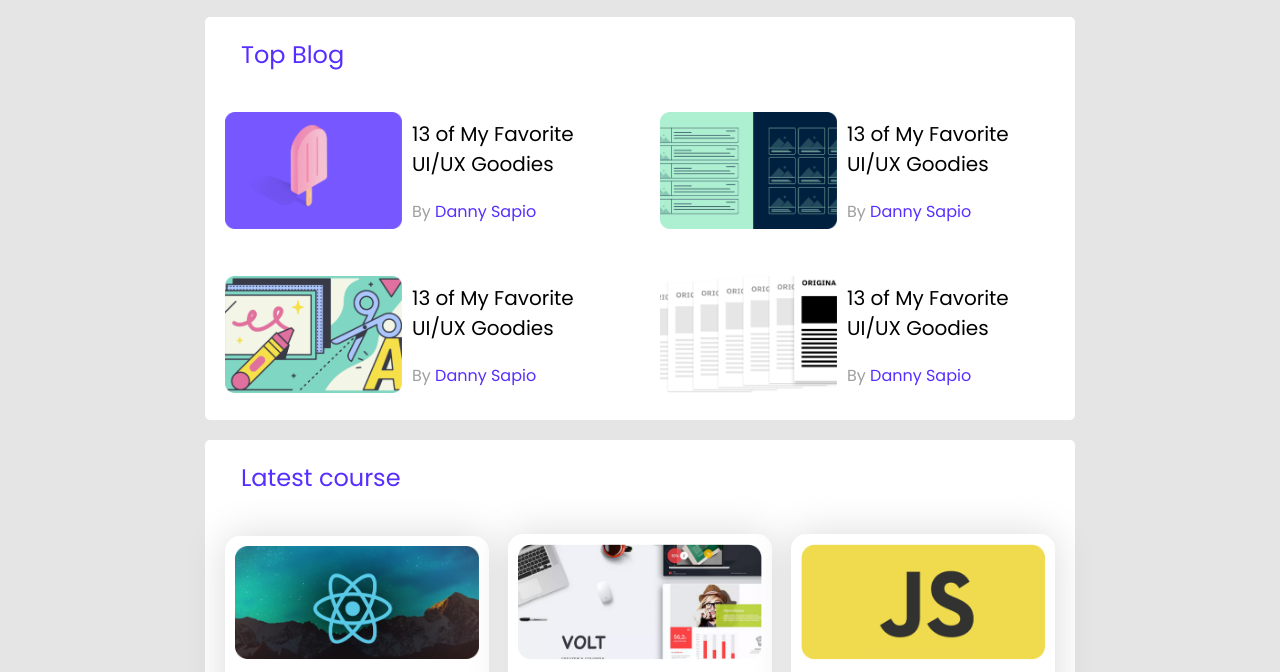
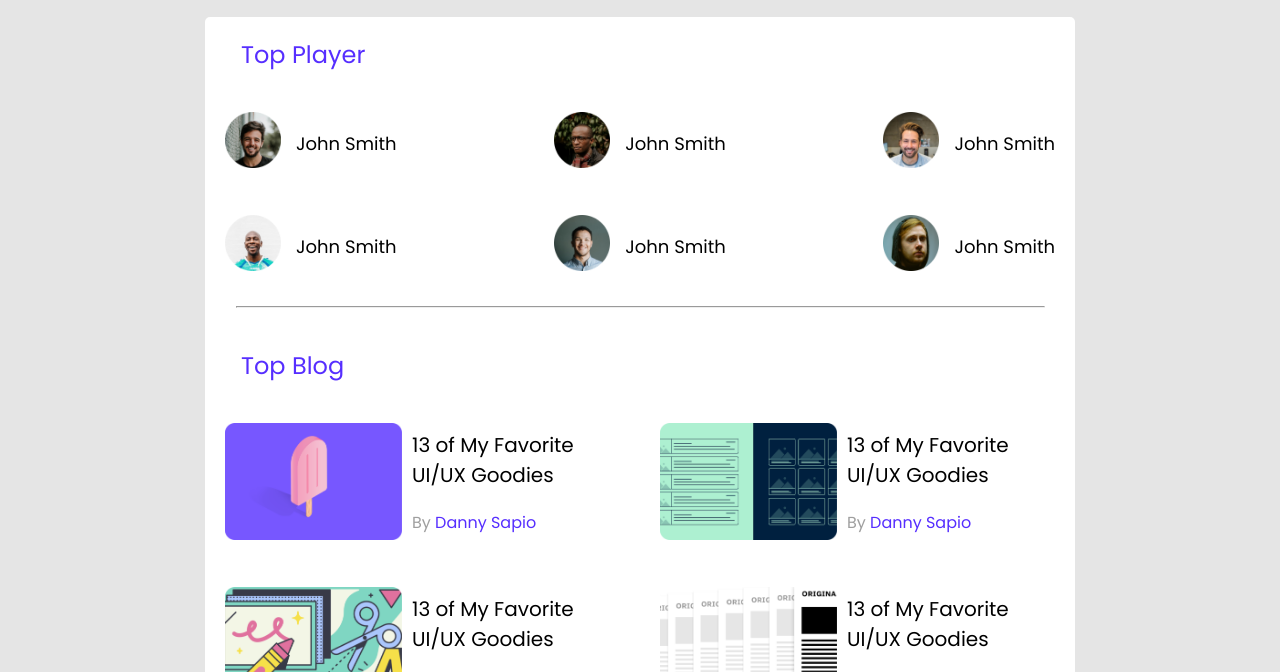
Before and after one commit to 0xh7ml/leader_board, a plain HTML site: page index.html in a window 1280 px wide. Shown: the part 89-761 px from the top of the page. Drawn offline with Linux system fonts and the light colour scheme.

Commit message:
update all

```diff
--- a/index.html
+++ b/index.html
@@ -39,6 +39,63 @@
     <section>
       <div class="container">
         <div class="row">
+          <!-- top player -->
+          <h2>
+            Top Player
+          </h2>
+          <div class="wrap-player">
+            <div class="card-player">
+              <div class="thumb">
+                <img src="./images/players/player-1.png" alt="">
+              </div>
+              <div class="players">
+                <a href="#players">John Smith</a>
+              </div>
+            </div>
+            <div class="card-player">
+              <div class="thumb">
+                <img src="./images/players/player-2.png" alt="">
+              </div>
+              <div class="players">
+                <a href="#players">John Smith</a>
+              </div>
+            </div>
+            <div class="card-player">
+              <div class="thumb">
+                <img src="./images/players/player-3.png" alt="">
+              </div>
+              <div class="players">
+                <a href="#players">John Smith</a>
+              </div>
+            </div>
+          </div>
+          <div class="wrap-player">
+            <div class="card-player">
+              <div class="thumb">
+                <img src="./images/players/player-4.png" alt="">
+              </div>
+              <div class="players">
+                <a href="#players">John Smith</a>
+              </div>
+            </div>
+            <div class="card-player">
+              <div class="thumb">
+                <img src="./images/players/player-5.png" alt="">
+              </div>
+              <div class="players">
+                <a href="#players">John Smith</a>
+              </div>
+            </div>
+            <div class="card-player">
+              <div class="thumb">
+                <img src="./images/players/player-6.png" alt="">
+              </div>
+              <div class="players">
+                <a href="#players">John Smith</a>
+              </div>
+            </div>
+          </div>
+          <hr>
           <!-- top blog -->
           <h2>Top Blog</h2>
           <div class="wrap-blog">
@@ -100,6 +157,7 @@
             </div>
           </div>
         </div>
+        <hr>
       </div>
     </section>
     <!-- latest course  -->
--- a/style.css
+++ b/style.css
@@ -121,3 +121,31 @@ span > a {
     display: flex;
     flex-wrap: wrap;
 }
+.card-player{
+    box-sizing: border-box;
+    padding: 20px;
+    display: flex;
+    align-items: center;
+    column-gap: 15px;
+    flex-wrap: wrap;
+}
+.players a {
+    font-family: 'Poppins';
+    font-size: 18px;
+    color: #000000;
+}
+.thumb img{
+    width: 56px;
+    height: auto;
+}
+.wrap-player{
+    display: flex;
+    justify-content: space-between;
+    flex-basis: 50%;
+    align-items: center;
+}
+hr{
+    width: 807px;
+    height: 0;
+    color: #d1d1d1;
+}
```
